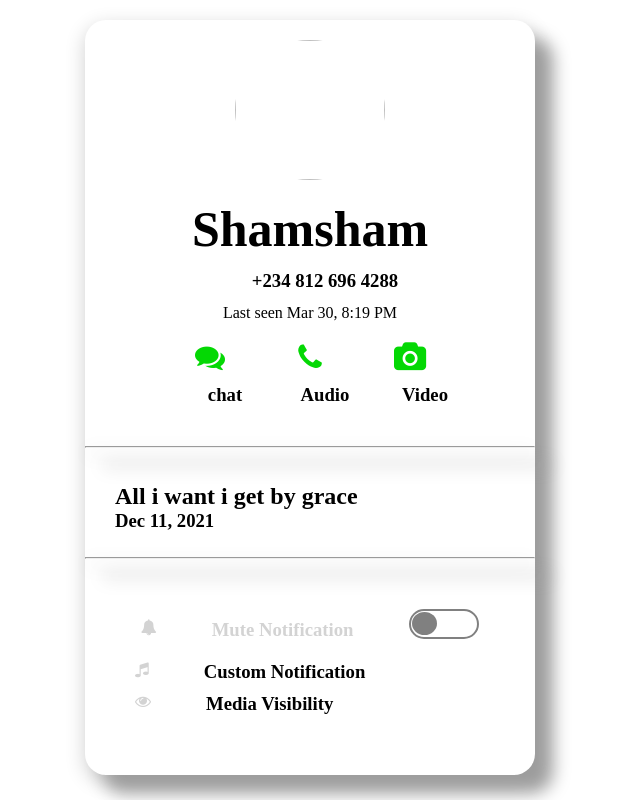
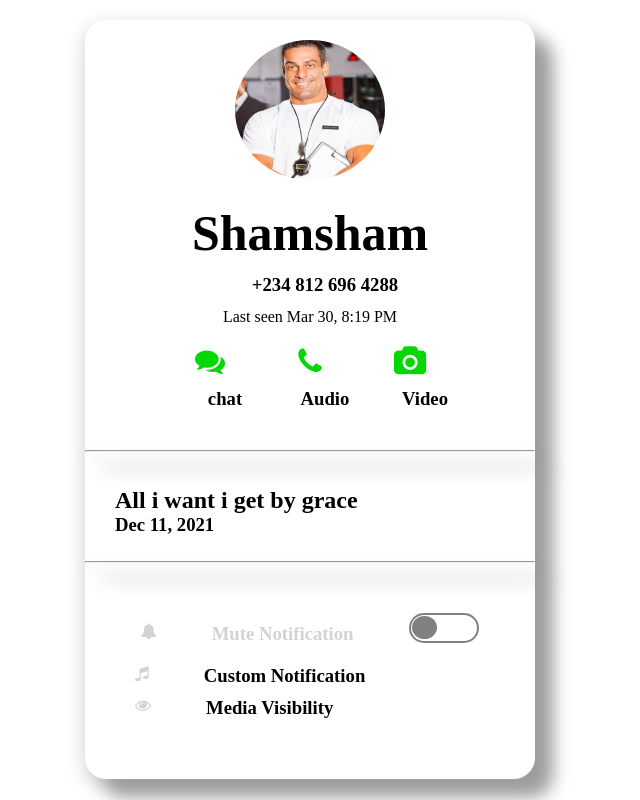
Before and after one commit to 23hertz/whatsapp, a plain HTML site: page index.html in a window 1280 px wide. Shown: the whole page, without its empty margins (330-970 px from the left). Drawn offline with Linux system fonts and the light colour scheme; the site is published under a folder, as on GitHub Pages, so addresses that start at the root find nothing.

Commit message:
again one

```diff
--- a/index.html
+++ b/index.html
@@ -11,7 +11,7 @@
 <body>
     <div class="container">
         <div class="imgDiv">
-            <img src="/pics/04.jpg" alt="" srcset="">
+            <img src="pics/04.jpg" alt="" srcset="">
         </div>
 
 
```
